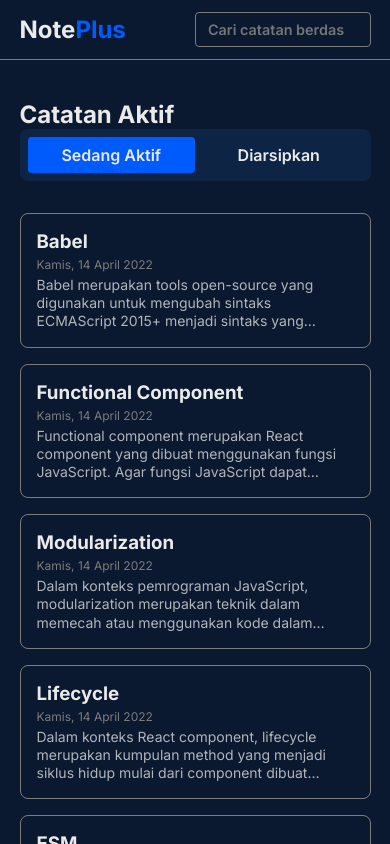
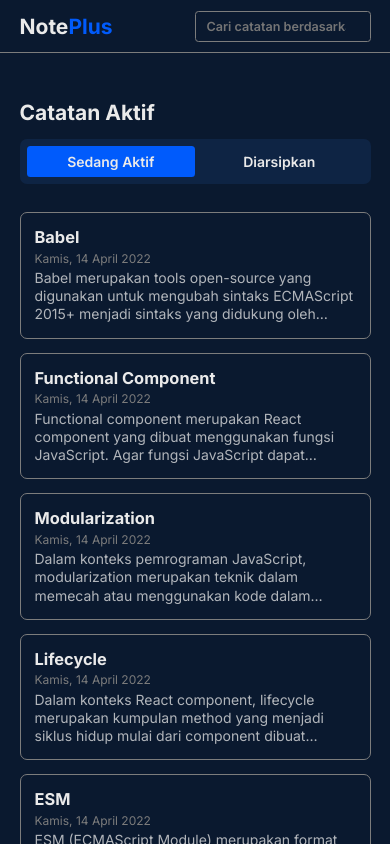
Before and after one commit to agreytosira/noteplus, a React (Vite) app: page / in a window 390 px wide. Shown: the top 844 px of the page. Built offline with nearby package versions, Linux system fonts and the light colour scheme.

Commit message:
style: update floating button size and font size responsiveness

```diff
--- a/src/styles/_responsive.scss
+++ b/src/styles/_responsive.scss
@@ -26,14 +26,36 @@
             }
         }
 
+        &-detail {
+            .floating-button {
+                button {
+                    height: 4rem;
+                    width: 4rem;
+
+                    svg {
+                        width: 2rem;
+                        height: 2rem;
+                    }
+                }
+            }
+        }
+
         &__navigation {
             flex-direction: row;
             align-items: center;
+
+            h2 {
+                margin-bottom: 0;
+            }
         }
     }
 }
 
 @media screen and (min-width: 768px) {
+    html {
+        font-size: 16px;
+    }
+
     .note {
         &-list {
             grid-template-columns: repeat(3, 1fr);
--- a/src/styles/global.scss
+++ b/src/styles/global.scss
@@ -11,6 +11,10 @@ $yellow: #fde13f;
     margin: 0;
     box-sizing: border-box;
     font-family: 'Inter', sans-serif;
+}
+
+html {
+    font-size: 14px;
 }
 
 body {
@@ -102,6 +106,18 @@ textarea {
         margin-top: 100px;
         margin-bottom: 50px;
 
+        .floating-button {
+            button {
+                width: 3rem;
+                height: 3rem;
+
+                svg {
+                    width: 1.5rem;
+                    height: 1.5rem;
+                }
+            }
+        }
+
         &__container {
             h1 {
                 margin-top: 1rem;
@@ -127,10 +143,6 @@ textarea {
         justify-content: space-between;
         flex-direction: column;
         margin-bottom: 2rem;
-
-        h2 {
-            margin-bottom: 0;
-        }
 
         nav {
             background-color: lighten($body, 5%);
```
